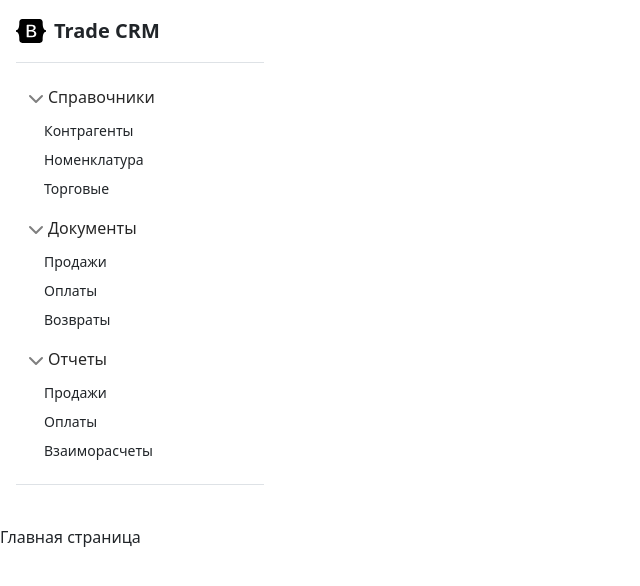
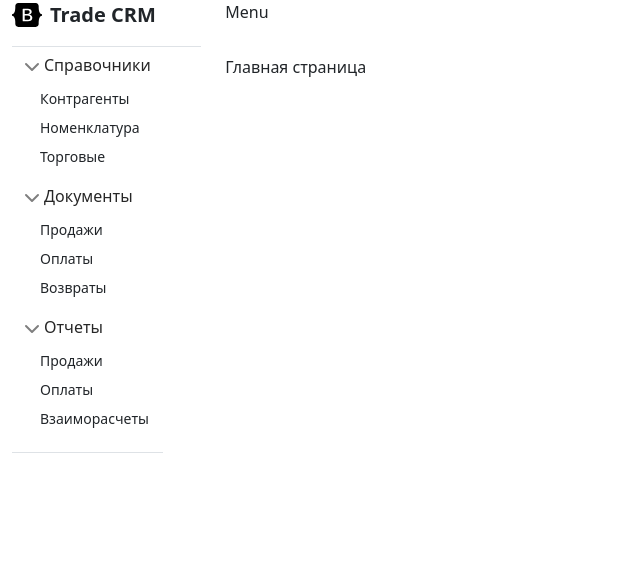
Before and after one commit to OlegVladychenko/djbase, a Django app: page / in a window 1280 px wide. Shown: the top 586 px of the page, without its empty margins (0-640 px from the left). Run offline with Django 4.2, Linux system fonts and the light colour scheme; some libraries are stand-ins or nearby versions.

Commit message:
greed for template

```diff
--- a/trade/templates/trade/base.html
+++ b/trade/templates/trade/base.html
@@ -11,8 +11,27 @@
 </head>
 <body>
 
+<div class="container-fluid">
+  <div class="row">
+    <div class="col-2">
+          <a href="/" class="d-flex align-items-center pb-3 link-dark text-decoration-none border-bottom">
+      <svg class="bi pe-none me-2" width="30" height="24"><use xlink:href="#bootstrap"/></svg>
+      <span class="fs-5 fw-semibold">Trade CRM</span>
+    </a>
+    </div>
+    <div class="col">
+      Menu
+    </div>
+  </div>
+
+</div>
+
+
 {% block mainmenu %}
 
+<div class="container-fluid">
+  <div class="row">
+    <div class="col-2">
 
 <svg xmlns="http://www.w3.org/2000/svg" style="display: none;">
   <symbol id="bootstrap" viewBox="0 0 118 94">
@@ -78,11 +97,8 @@
 
   <div class="b-example-divider b-example-vr"></div>
   <div class="b-example-divider b-example-vr"></div>
-  <div class="flex-shrink-0 p-3 bg-white" style="width: 280px;">
-    <a href="/" class="d-flex align-items-center pb-3 mb-3 link-dark text-decoration-none border-bottom">
-      <svg class="bi pe-none me-2" width="30" height="24"><use xlink:href="#bootstrap"/></svg>
-      <span class="fs-5 fw-semibold">Trade CRM</span>
-    </a>
+
+
     <ul class="list-unstyled ps-0">
 
 
@@ -129,15 +145,24 @@
       <li class="border-top my-3"></li>
 
     </ul>
-  </div>
+
   <div class="b-example-divider b-example-vr"></div>
   <div class="b-example-divider b-example-vr"></div>
 </main>
 
 {% endblock mainmenu %}
 
-{% block content %}
+   </div>
+    <div class="col">
+      {% block content %}
 {% endblock %}
+
+    </div>
+  </div>
+
+</div>
+
+
 
 
       <script src="https://cdn.jsdelivr.net/npm/feather-icons@4.28.0/dist/feather.min.js" integrity="sha384-uO3SXW5IuS1ZpFPKugNNWqTZRRglnUJK6UAZ/gxOX80nxEkN9NcGZTftn6RzhGWE" crossorigin="anonymous"></script><script src="https://cdn.jsdelivr.net/npm/chart.js@2.9.4/dist/Chart.min.js" integrity="sha384-zNy6FEbO50N+Cg5wap8IKA4M/ZnLJgzc6w2NqACZaK0u0FXfOWRRJOnQtpZun8ha" crossorigin="anonymous"></script><script src="dashboard.js"></script>
```
